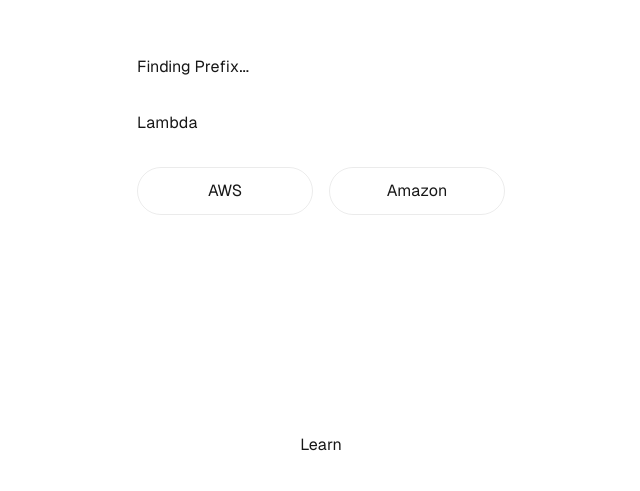
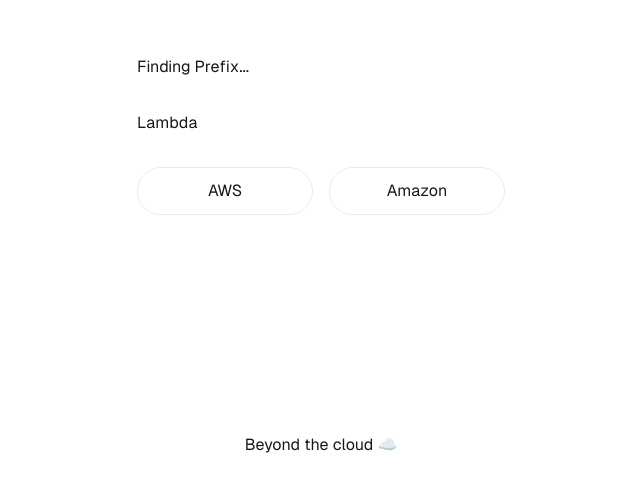
Before and after one commit to SereneMatt/matt, a Next.js app: page / in a window 1280 px wide. Shown: the part 265-756 px from the top of the page, without its empty margins (319-959 px from the left). Built offline with nearby package versions, Linux system fonts and the light colour scheme.

Commit message:
New link

```diff
--- a/src/app/page.tsx
+++ b/src/app/page.tsx
@@ -32,7 +32,7 @@ export default function Home() {
           target="_blank"
           rel="noopener noreferrer"
         >
-          Learn
+          Beyond the cloud ☁️
         </a>
       </footer>
     </div>
```
